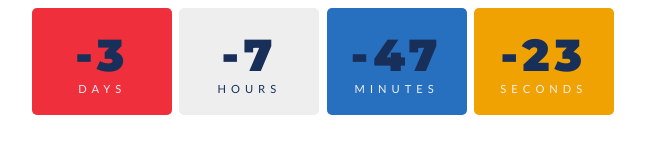
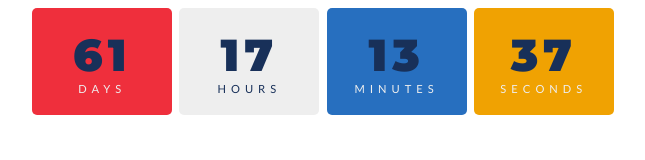
Before and after one commit to iiujung/notion, a plain HTML site: page index.html in a window 1280 px wide. Shown: the whole page, without its empty margins (317-962 px from the left). Drawn offline with Linux system fonts and the light colour scheme.

Commit message:
Update index.html

```diff
--- a/index.html
+++ b/index.html
@@ -103,7 +103,7 @@ body{
 </body>
 <script>
     const year = new Date().getFullYear();
-const myDate = new Date('Oct 15, 2020 00:00:00');
+const myDate = new Date('Dec 18, 2020 00:00:00');
 console.log(myDate);
 
 // countdown
```
